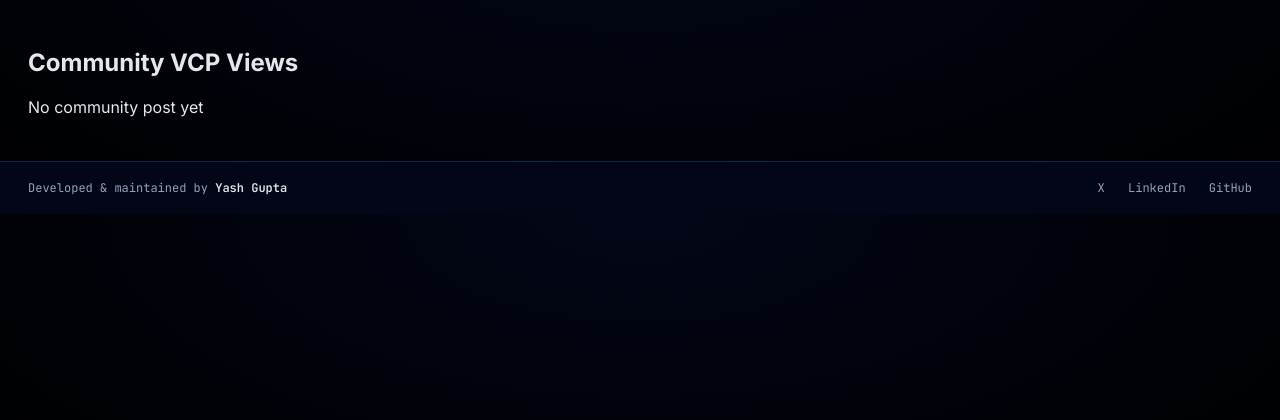
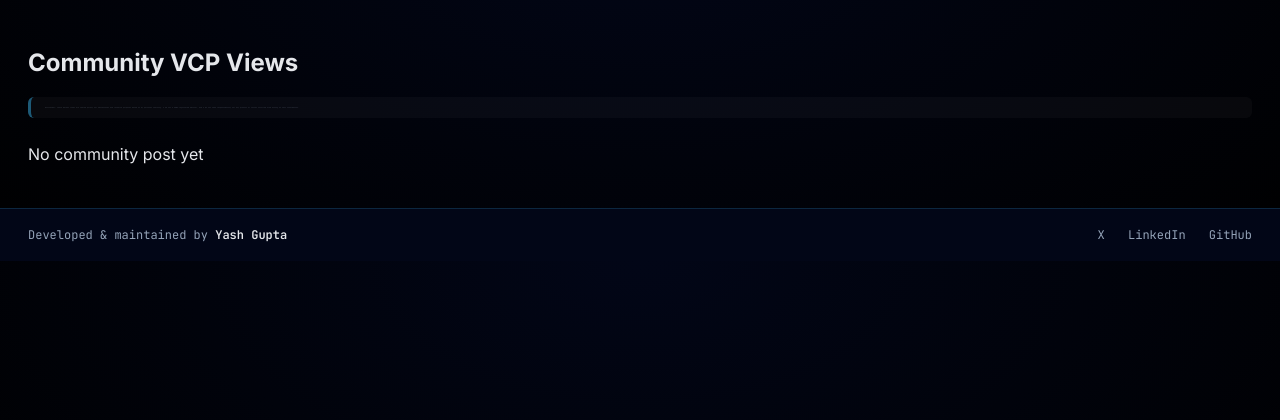
Before and after one commit to yashgupta0856/the.market.coder, a FastAPI app: page /community in a window 1280 px wide. Shown: the part 75-495 px from the top of the page. Run offline with FastAPI, Linux system fonts and the light colour scheme; data that the repository does not hold is empty.

Commit message:
update styling and added community  guidelines

```diff
--- a/web/static/style.css
+++ b/web/static/style.css
@@ -1,11 +1,11 @@
-/* =========================================================
+/*
    QuantFusion — Institutional Terminal Layout (FINAL CANON)
    NO DESIGN CHANGES — ALL ORIGINAL CSS PRESERVED
-   ========================================================= */
+    */
 
-/* =====================
+/*
    DESIGN TOKENS
-   ===================== */
+    */
 :root {
     --bg: #020617;
     --panel: rgba(2,6,23,0.78);
@@ -19,9 +19,9 @@
     --mono: "JetBrains Mono", monospace;
 }
 
-/* =====================
+/*
    BASE
-   ===================== */
+    */
 * { box-sizing: border-box; }
 
 body {
@@ -37,9 +37,9 @@ body {
     margin: 0 auto;
 }
 
-/* =====================
+/*
    HOME — TERMINAL CTA
-   ===================== */
+    */
 .home-cta-terminal {
     display: flex;
     justify-content: center;
@@ -85,9 +85,9 @@ body {
     color: var(--muted);
 }
 
-/* =====================
+/*
    HEADER / NAVBAR
-   ===================== */
+    */
 .app-header {
     display: flex;
     justify-content: space-between;
@@ -157,9 +157,9 @@ body {
     padding-bottom: 2px;
 }
 
-/* =====================
+/*
    PANEL (GLOBAL)
-   ===================== */
+    */
 .panel {
     background: var(--panel);
     border-radius: 18px;
@@ -169,9 +169,9 @@ body {
         0 30px 80px rgba(0,0,0,0.8);
 }
 
-/* =====================
+/*
    MARKET HERO
-   ===================== */
+    */
 .market-hero {
     margin-bottom: 48px;
     padding: 34px;
@@ -248,9 +248,9 @@ body {
     font-size: 15px;
 }
 
-/* =====================
+/*
    SECTOR INTELLIGENCE
-   ===================== */
+    */
 .sector-row {
     display: grid;
     grid-template-columns: repeat(auto-fit, minmax(220px,1fr));
@@ -279,9 +279,9 @@ body {
     border-bottom: 1px dashed rgba(255,255,255,0.08);
 }
 
-/* =====================
+/*
    SECTOR ROTATION
-   ===================== */
+    */
 .rotation-panel { margin-bottom: 36px; }
 
 .rotation-header {
@@ -328,9 +328,9 @@ body {
     font-weight: 600;
 }
 
-/* =====================
+/*
    RANK ZONE
-   ===================== */
+    */
 .rank-zone {
     display: grid;
     grid-template-columns: 220px 1fr;
@@ -390,9 +390,9 @@ body {
 
 .rank-symbol { font-weight: 600; }
 
-/* =====================
+/*
    MONTE CARLO
-   ===================== */
+    */
 .risk-btn {
     font-family: var(--mono);
     font-size: 11px;
@@ -465,9 +465,9 @@ body {
     font-weight: 600;
 }
 
-/* =====================
+/*
    HOME — VCP SECTION
-   ===================== */
+    */
 .vcp-section {
     margin-bottom: 36px;
 }
@@ -476,7 +476,7 @@ body {
     margin: 10px 0 26px;
     padding: 10px 14px;
     font-family: var(--mono);
-    font-size: 15px;
+    font-size: 1px;
     line-height: 1.5;
     color: var(--muted);
     background: rgba(255,255,255,0.03);
@@ -485,9 +485,9 @@ body {
     letter-spacing: 0.4px;
 }
 
-/* =====================
+/*
    HOME — AUTHOR SECTION
-   ===================== */
+    */
 .author-section {
     margin-top: 64px;
     padding-top: 18px;
@@ -519,9 +519,9 @@ body {
 }
 
 
-/* =====================
+/*
    COMMUNITY
-   ===================== */
+    */
 .community-grid {
     display: grid;
     grid-template-columns: repeat(auto-fit, minmax(420px, 1fr));
@@ -615,9 +615,9 @@ body {
     border-radius: 14px;
 }
 
-/* =====================
+/*
    RESIDUAL ZONE (ZONE 4)
-   ===================== */
+    */
 .residual-panel {
     margin-top: 24px;
 }
@@ -646,9 +646,9 @@ body {
 }
 
 
-/* =====================
+/*
    FOOTER
-   ===================== */
+    */
 .app-footer {
     padding: 18px 28px;
     border-top: 1px solid var(--border);
@@ -675,9 +675,9 @@ body {
 
 .footer-right a:hover { color: var(--accent); }
 
-/* =====================
+/*
    MICRO INTERACTIONS
-   ===================== */
+    */
 .panel,
 .symbol-pill,
 .rotation-item {
@@ -693,9 +693,9 @@ body {
         0 20px 40px rgba(0,0,0,0.6);
 }
 
-/* =====================
+/*
    RESPONSIVE
-   ===================== */
+    */
 @media (max-width: 1000px) {
     .market-hero-grid,
     .rank-zone {
--- a/web/templates/community.html
+++ b/web/templates/community.html
@@ -2,6 +2,9 @@
 {% block content %}
 
 <h2 class="section-title">Community VCP Views</h2>
+<div class="vcp-note">
+    Disclaimer: These market views are shared purely for educational and research purposes based on my personal learning. I am not a SEBI-registered advisor, and I do not take responsibility for any profits or losses incurred from acting on this information.
+</div>
 
 {% if posts %}
 <div class="community-grid">
```
